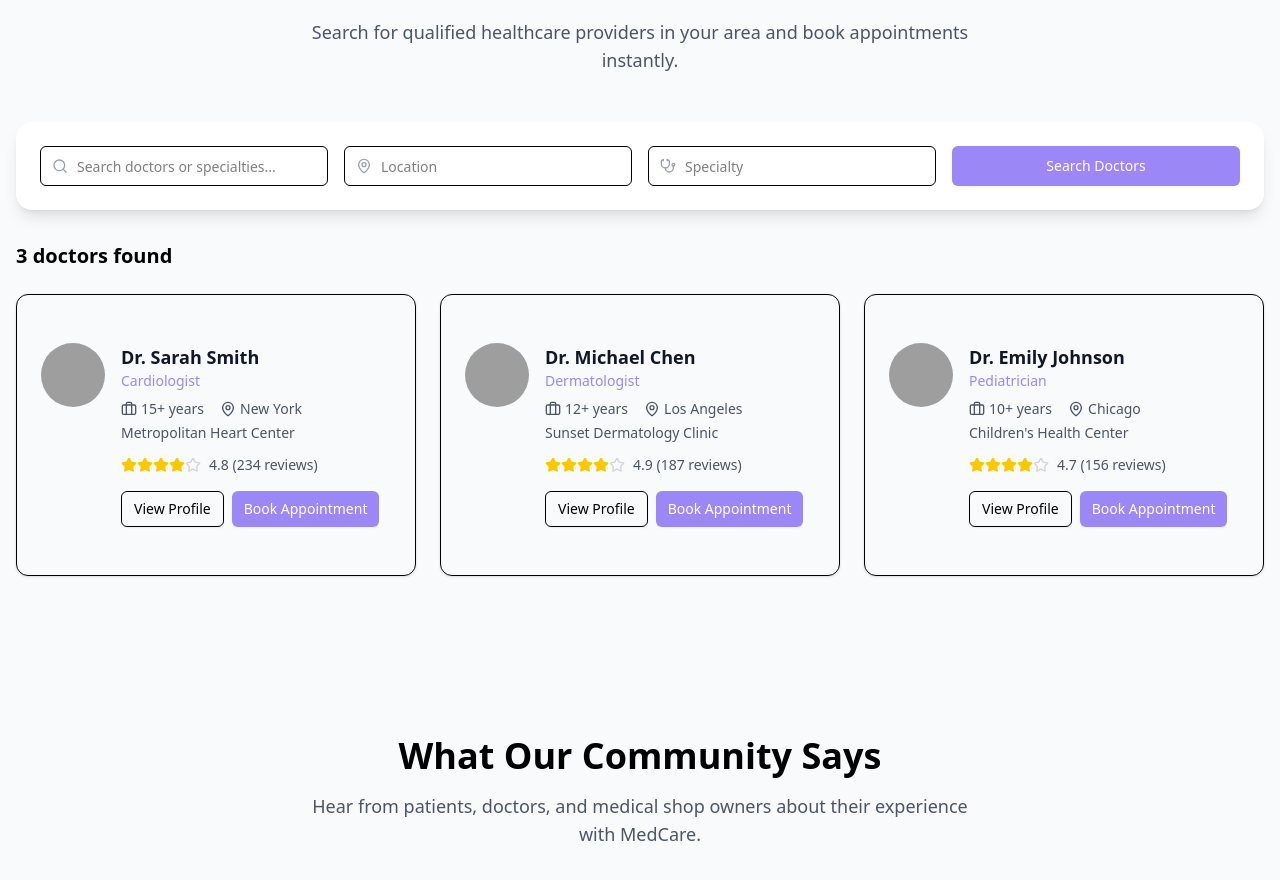
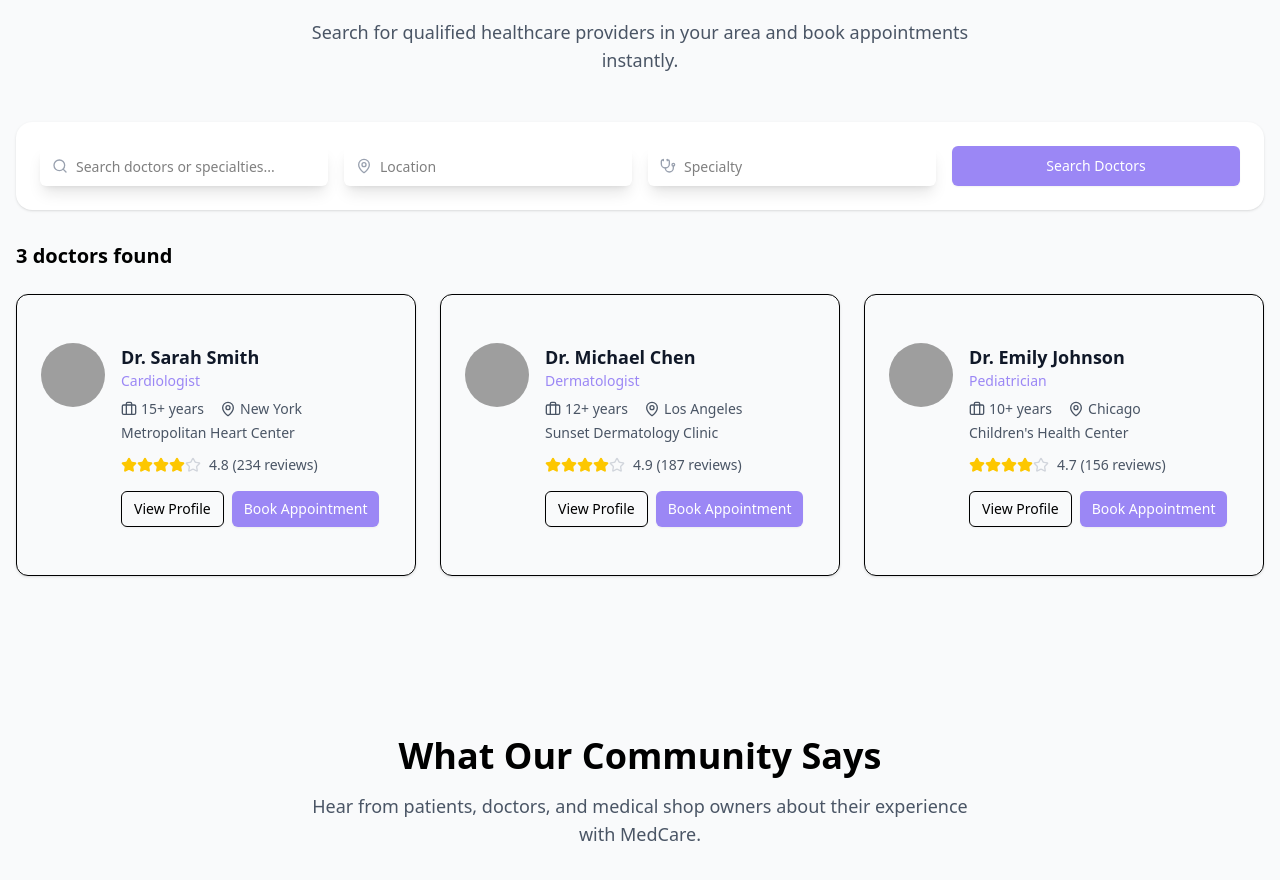
Before and after one commit to NumanFaisal/MedCare, a Next.js app: page / in a window 1280 px wide. Shown: the part 3740-4620 px from the top of the page. Built offline with nearby package versions, Linux system fonts and the light colour scheme; grey boxes are pictures that could not be loaded.

Commit message:
minner update

```diff
--- a/src/components/DoctorSearch.tsx
+++ b/src/components/DoctorSearch.tsx
@@ -81,7 +81,7 @@
             </div>
 
             {/* Search Filters */}
-            <div className="bg-white rounded-2xl shadow-lg p-6 mb-8">
+            <div className="bg-white rounded-2xl shadow p-6 mb-8">
                 <div className="grid grid-cols-1 md:grid-cols-4 gap-4">
                     <div className="relative">
                         <Search className="absolute left-3 top-1/2 -translate-y-1/2 text-gray-400 h-4 w-4" />
--- a/src/components/ui/input.tsx
+++ b/src/components/ui/input.tsx
@@ -8,7 +8,7 @@
       <input
         type={type}
         className={cn(
-          "flex h-10 w-full rounded-md border border-input bg-background px-3 py-2 text-base ring-offset-background file:border-0 file:bg-transparent file:text-sm file:font-medium file:text-foreground placeholder:text-muted-foreground focus-visible:outline-none  focus-visible:ring-ring focus-visible:ring-offset-2 disabled:cursor-not-allowed disabled:opacity-50 md:text-sm",
+          "flex h-10 w-full rounded-md border-none shadow-lg border-input bg-background px-3 py-2 text-base ring-offset-[#E5DEFF] file:border-0 file:bg-transparent file:text-sm file:font-medium file:text-foreground placeholder:text-muted-foreground focus-visible:outline-none  focus-visible:ring-ring focus-visible:ring-offset-2 disabled:cursor-not-allowed disabled:opacity-50 md:text-sm",
           className
         )}
         ref={ref}
```
